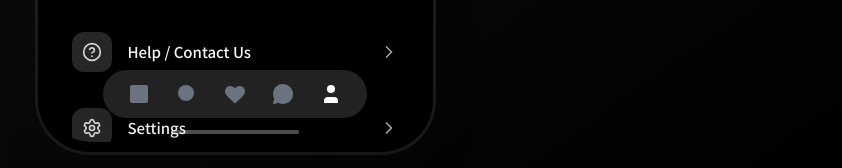
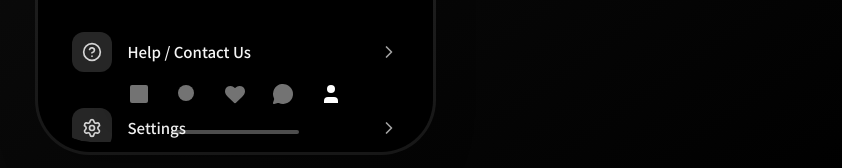
Before and after one commit to link2004/youlet-design-mock, a React (Vite) app: page / in a window 1280 px wide. Shown: the part 715-883 px from the top of the page, without its empty margins (405-1247 px from the left). Built offline with nearby package versions, Linux system fonts and the light colour scheme.

Commit message:
style: Make floating nav transparent with blur effect

```diff
--- a/components/BottomNav.tsx
+++ b/components/BottomNav.tsx
@@ -4,12 +4,12 @@ import { NAV_ITEMS } from '../constants';
 const BottomNav: React.FC = () => {
   return (
     <div className="absolute bottom-6 left-1/2 -translate-x-1/2 z-50">
-      <div className="flex items-center gap-6 px-6 py-3 bg-neutral-200/90 dark:bg-neutral-800/90 backdrop-blur-xl rounded-full shadow-lg">
+      <div className="flex items-center gap-6 px-6 py-3 bg-white/30 dark:bg-black/30 backdrop-blur-2xl rounded-full shadow-lg">
         {NAV_ITEMS.map((item, index) => (
           <div key={index} className="cursor-pointer">
             <item.icon
               size={24}
-              className={`fill-current ${item.active ? "text-black dark:text-white" : "text-gray-400 dark:text-gray-500"}`}
+              className={`fill-current ${item.active ? "text-black dark:text-white" : "text-neutral-400 dark:text-neutral-500"}`}
               strokeWidth={0}
             />
           </div>
```
